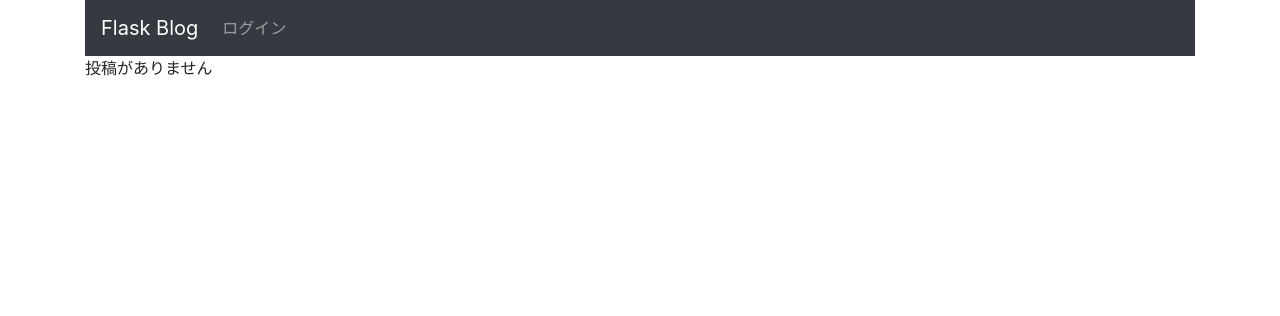
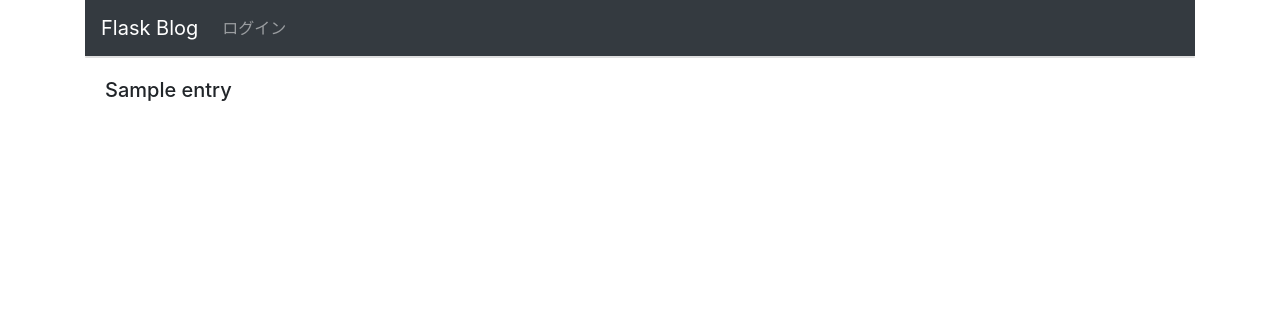
Before and after one commit to inamuu/sample_flask_app, a Flask app: template flask_blog/templates/entries/index.html in a window 1280 px wide. Shown: the top 316 px of the page. Run offline with Flask 2, Linux system fonts and the light colour scheme; the template is opened without the code that fills it: most values are stand-ins (such as "Sample title", 1, 10 or a date in 2020); parts of the project's set-up code (start-up, migrations or seed data) failed here and were passed over; some libraries are stand-ins or nearby versions.

Commit message:
:+1: pending commit

```diff
--- a/flask_blog/__init__.py
+++ b/flask_blog/__init__.py
@@ -6,4 +6,4 @@
 
 db = SQLAlchemy(app)
 
-from flask_blog.views import views, entries
+import flask_blog.views
--- a/flask_blog/models/entries.py
+++ b/flask_blog/models/entries.py
@@ -8,7 +8,7 @@
     text = db.Column(db.Text)
     created_at = db.Column(db.DateTime)
 
-    def __init__(self, title=None, text=Nonte):
+    def __init__(self, title=None, text=None):
         self.title = title
         self.text = text
         self.created_at = datetime.utcnow()
--- a/flask_blog/templates/entries/index.html
+++ b/flask_blog/templates/entries/index.html
@@ -1,4 +1,16 @@
 {% extends "layout.html" %}
 {% block body %}
+
+<ul class="list-group list-group-flush">
+{% for entry in entries %}
+<div class="card"></div>
+  <div class="card-body">
+    <h5 class="card-title">{{ entry.title }}</h5>
+  </div>
+</div>
+{% else %}
 投稿がありません
+{% endfor %}
+</ul>
+
 {% endblock %}
--- a/flask_blog/views/entries.py
+++ b/flask_blog/views/entries.py
@@ -1,18 +1,14 @@
 from flask import request, redirect, url_for, render_template, flash, session
 from flask_blog import app
 from flask_blog import db
+from flask_blog.models.entries import Entry
 
 @app.route("/")
 def show_entries():
     if not session.get('logged_in'):
         return redirect(url_for('login'))
-    return render_template('entries/index.html')
-
-@app.route("/new_entry")
-def new_entry():
-    if not session.get('logged_in'):
-        return redirect(url_for('new_entry'))
-    return render_template('entries/new.html')
+    entries = Entry.query.order_by(Entry.id.desc()).all()
+    return render_template('entries/index.html', entries=entries)
 
 @app.route("/entries", methods=['POST'])
 def add_entry():
@@ -28,3 +24,9 @@
     db.session.commit()
     flash('新しい記事が投稿されました')
     return redirect(url_for('show_entries'))
+
+@app.route("/entries/new", methods=['GET'])
+def new_entry():
+    if not session.get('logged_in'):
+        return redirect(url_for('login'))
+    return render_template('entries/new.html')
--- a/requirements.txt
+++ b/requirements.txt
@@ -1,3 +1,4 @@
 Flask
 Flask-SQLAlchemy
 Flask-Script
+datetime
```
Also changed, not shown: 1 other file.
